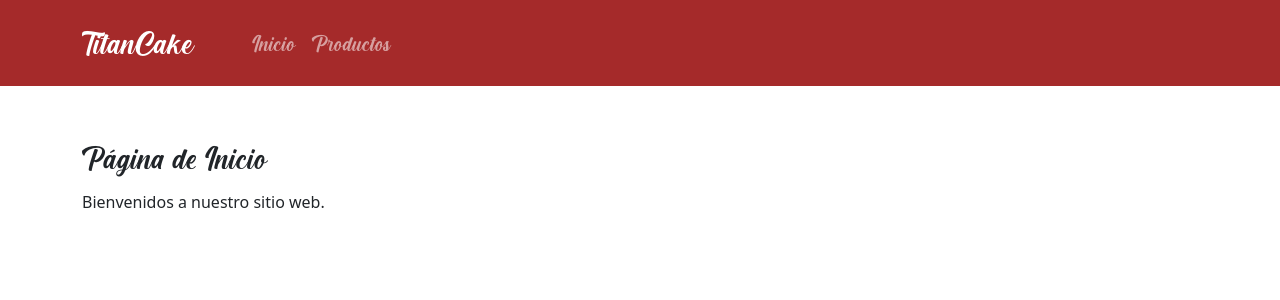
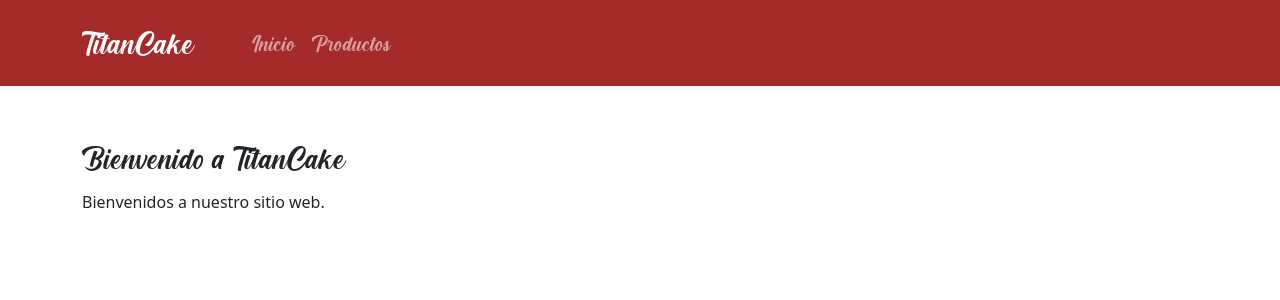
Before and after one commit to Gerard-Gon/TitanCakeNode, a React (Vite) app: page / in a window 1280 px wide. Shown: the top 300 px of the page. Built offline with nearby package versions, Linux system fonts and the light colour scheme.

Commit message:
Cambio inicio

```diff
--- a/src/pages/Home.jsx
+++ b/src/pages/Home.jsx
@@ -5,7 +5,7 @@ import { Container } from 'react-bootstrap';
 function Home() {
  return (
    <Container className="my-5">
-     <h1 class="Titulo" >Página de Inicio</h1>
+     <h1 class="Titulo" >Bienvenido a TitanCake</h1>
      <p>Bienvenidos a nuestro sitio web.</p>
    </Container>
  );
```
